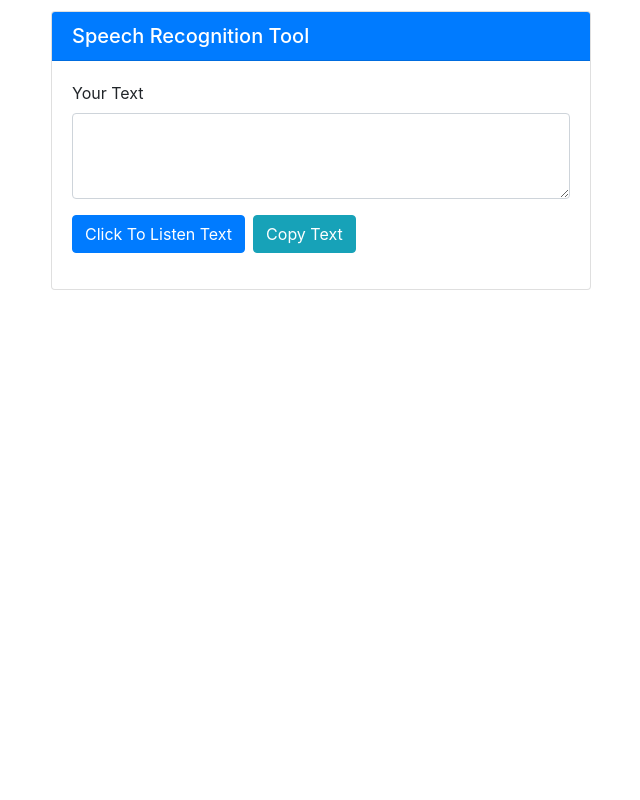
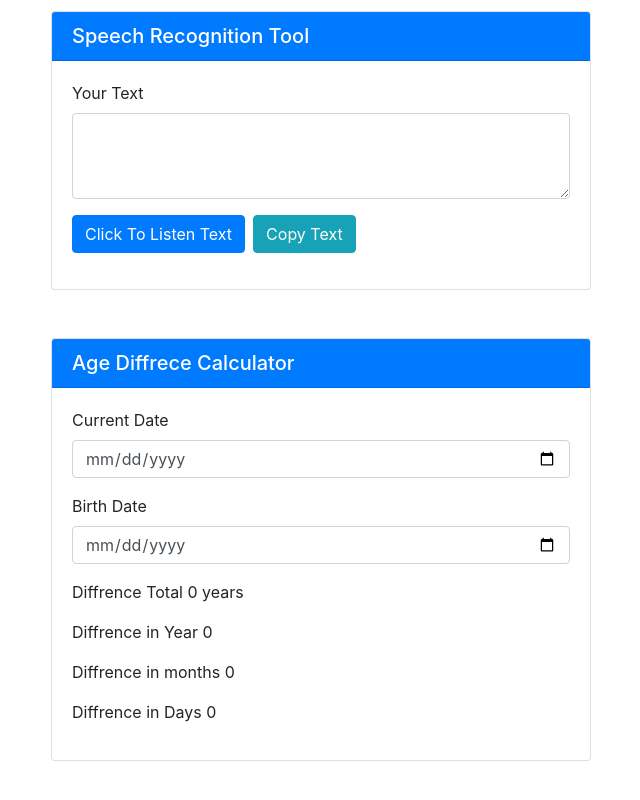
Before and after one commit to vanpariyar/useful-tools, a React (Create React App) app: page / in a window 1280 px wide. Shown: the part 452-1252 px from the top of the page, without its empty margins (319-959 px from the left). Before the commit the page ends 800 px from the top, so only its background shows below. Built offline with nearby package versions, Linux system fonts and the light colour scheme.

Commit message:
Added the age diffrence calculator

```diff
--- a/src/App.js
+++ b/src/App.js
@@ -1,9 +1,10 @@
 import React from 'react';
 import './App.css';
 import './bootstrap.min.css'
+import AgeDifferenceCalculator from './components/ageDifferenceCalculator';
 import Navbar from './components/navbar';
 import SanitizeTitleTool from './components/sanitizeTitleTool';
-import  SpeechRecognitionTool from './components/speechRecognitionTool'
+import SpeechRecognitionTool from './components/speechRecognitionTool'
 
 function App() {
   return (
@@ -15,6 +16,7 @@ function App() {
           <div className="col-sm-6 mt-5">
            <SanitizeTitleTool />
            <SpeechRecognitionTool />
+           <AgeDifferenceCalculator />
           </div>
           <div className="col-sm-3"></div>
         </div>
--- /dev/null
+++ b/src/components/ageDifferenceCalculator.js
@@ -0,0 +1,62 @@
+import React, { useEffect, useState } from 'react'
+
+export default function AgeDifferenceCalculator() {
+
+    const [currentDate, setCurrentDate] = useState(Date.now());
+    const [birthDate, setBirthDate] = useState(Date.now());
+    const [diffrence, setDiffrence] = useState(0);
+    const ONE_DAY = 1000 * 60 * 60 * 24;
+    const ONE_MONTH = 1000 * 3600 * 24 * 12;
+
+    useEffect(() => {
+        setDiffrence( () => {
+            let timeDiffrence = (new Date(currentDate) - new Date(birthDate).getTime());
+            let year = Math.floor( timeDiffrence / 3.15576e+10);
+            let month = Math.floor( timeDiffrence / ONE_MONTH);
+            let days = Math.floor( timeDiffrence / ONE_DAY);
+            //let diffrenceMonth = Math.floor( new Date( timeDiffrence ).getMonth() )
+            let total = `${year} years`;
+            return {
+                year: year,
+                month: month ,
+                days: days,
+                total: total,
+            }
+        });
+    }, [birthDate, currentDate, ONE_MONTH, ONE_DAY])
+
+    return (
+        <div className="card mb-5">
+            <h5 className="card-header bg-primary text-white">Age Diffrece Calculator</h5>
+            <div className="card-body">
+                <div className="form-group">
+                    <label htmlFor="titleBox1">Current Date</label>
+                    <input
+                        type="date"
+                        className="form-control"
+                        id="titleBox1"
+                        placeholder="Enter Text / string to sanitize"
+                        defaultValue={ currentDate }
+                        onChange={ (e) => setCurrentDate( e.target.value ) }
+                    />
+                </div>
+                <div className="form-group">
+                    <label htmlFor="titleBox">Birth Date</label>
+                    <input
+                        type="date"
+                        className="form-control"
+                        id="titleBox"
+                        placeholder="Enter Text / string to sanitize"
+                        defaultValue={ birthDate }
+                        onChange={ (e) => setBirthDate( e.target.value ) }
+                    />
+                </div>
+                <p>Diffrence Total { diffrence.total } </p>
+                <p>Diffrence in Year { diffrence.year } </p>
+                <p>Diffrence in months { diffrence.month } </p>
+                <p>Diffrence in Days { diffrence.days } </p>
+
+            </div>
+        </div>
+    )
+}
--- a/src/components/speechRecognitionTool.js
+++ b/src/components/speechRecognitionTool.js
@@ -18,7 +18,7 @@ export default function SpeechRecognitionTool() {
     }
 
     return (
-        <div className="card mt-5">
+        <div className="card mt-5 mb-5">
             <h5 className="card-header bg-primary text-white">Speech Recognition Tool</h5>
             <div className="card-body">
                 <div className="form-group">
```
